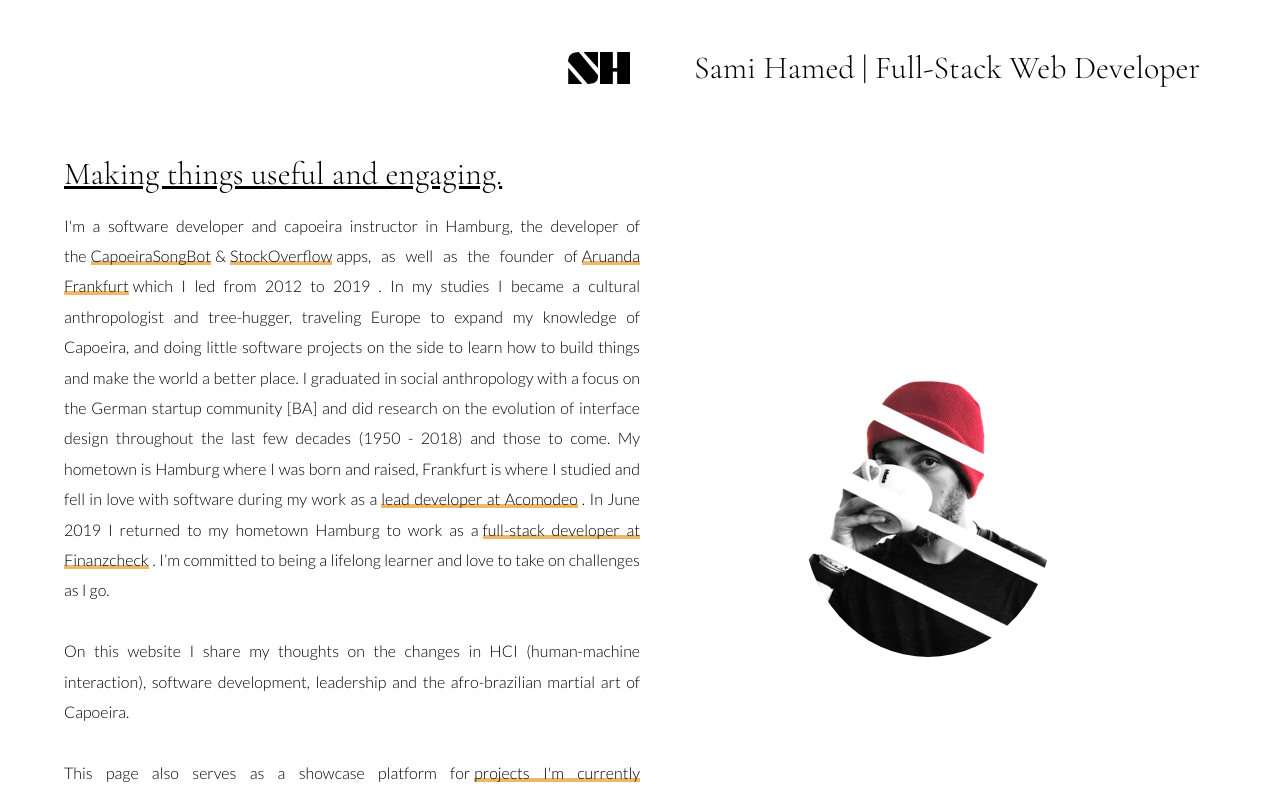
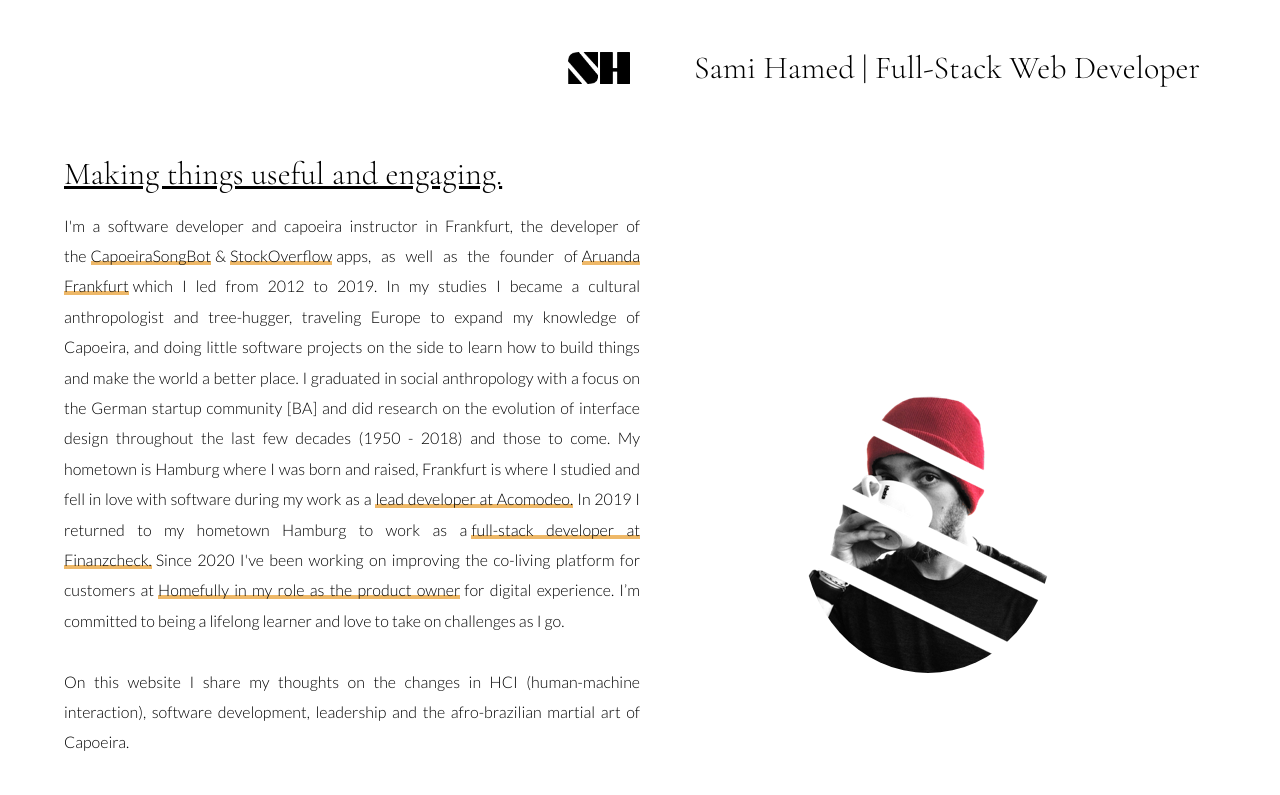
Before and after one commit to samihamed/samihamed.io, a React (Create React App) app: page / in a window 1280 px wide. Shown: the top 795 px of the page. Built offline with nearby package versions, Linux system fonts and the light colour scheme.

Commit message:
:memo: Update AboutMe section

```diff
--- a/src/components/About.tsx
+++ b/src/components/About.tsx
@@ -15,15 +15,15 @@ export default class About extends Component {
             <div className="About">
                 <h1>Making things useful and engaging.</h1>
                 <span>
-                    I'm a software developer and capoeira instructor in Hamburg,
+                    I'm a software developer and capoeira instructor in Frankfurt,
                     the developer of the
                     <a href="https://www.capoeira.chat" rel="noopener noreferrer" target="_blank">CapoeiraSongBot</a>
                     &
                     <a href="https://www.stockoverflow.app" rel="noopener noreferrer" target="_blank">StockOverflow</a>
                     apps, as well as the founder of
                     <a href="https://www.aruanda.de" rel="noopener noreferrer" target="_blank">Aruanda Frankfurt</a>
-                    which I led from 2012 to 2019
-                    . In my studies I became a cultural anthropologist
+                    which I led from 2012 to 2019.
+                    In my studies I became a cultural anthropologist
                     and tree-hugger, traveling Europe to expand my knowledge of
                     Capoeira, and doing little software projects on the side to
                     learn how to build things and make the world a better place.
@@ -33,11 +33,13 @@ export default class About extends Component {
                     and those to come. My hometown is Hamburg where I was born and
                     raised, Frankfurt is where I studied and fell in love with
                     software during my work as a
-                    <a href="https://company.acomodeo.com" rel="noopener noreferrer" target="_blank">lead developer at Acomodeo</a>
-                    . In June 2019 I returned to my hometown Hamburg to work as a
-                    <a href="https://www.finanzcheck.de" rel="noopener noreferrer" target="_blank">full-stack developer at Finanzcheck</a>
-                    . I’m committed to being a
-                    lifelong learner and love to take on challenges as I go.
+                    <a href="https://company.acomodeo.com" rel="noopener noreferrer" target="_blank">lead developer at Acomodeo.</a>
+                    In 2019 I returned to my hometown Hamburg to work as a
+                    <a href="https://www.finanzcheck.de" rel="noopener noreferrer" target="_blank">full-stack developer at Finanzcheck.</a>
+                    Since 2020 I've been working on improving the co-living platform for customers at
+                    <a href="https://www.homeful.ly" rel="noopener noreferrer" target="_blank">Homefully in my role as the product owner</a>
+                    for digital experience.
+                    I’m committed to being a lifelong learner and love to take on challenges as I go.
                 </span>
                 <br/><br/>
                 <span>
```
